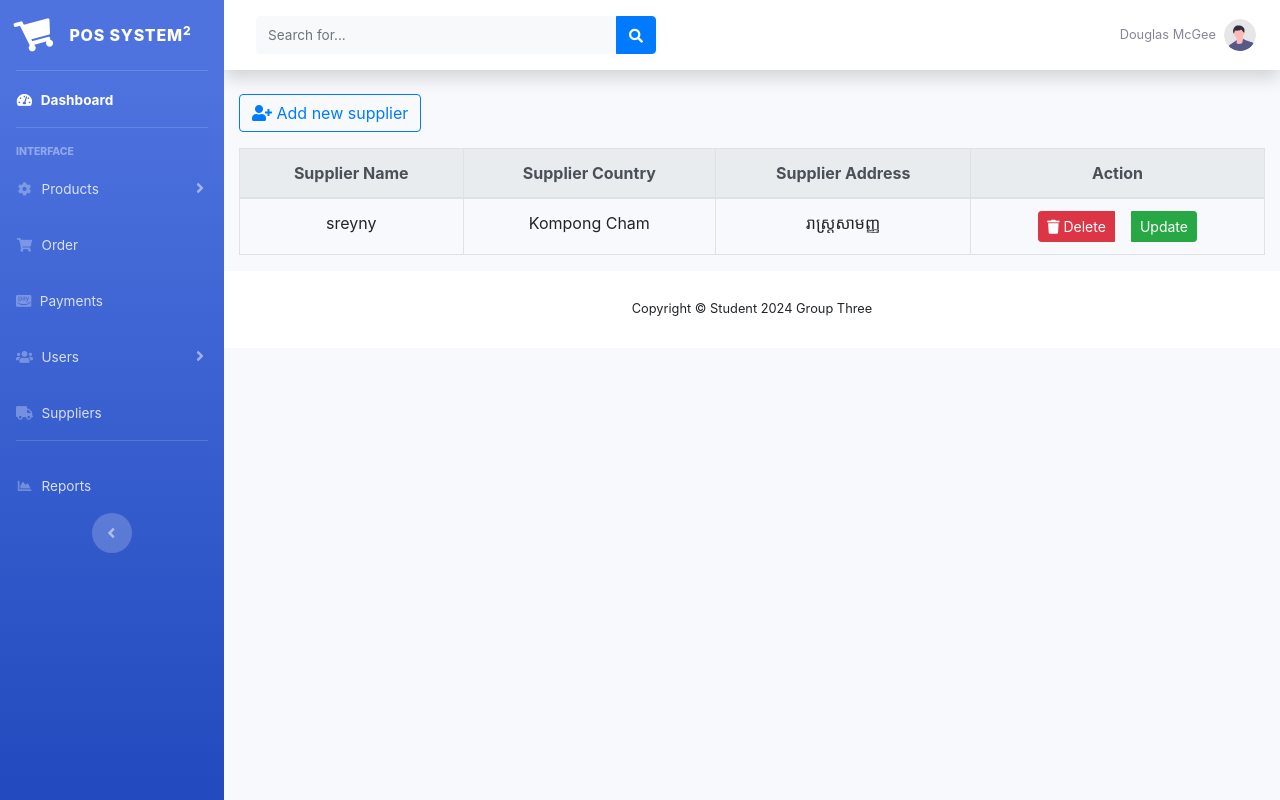
After one commit to naydany/G3-POS-SYSTEM, a PHP site: page /suppliers in a window 1280 px wide. The commit adds this page. Run offline with PHP 8.4, Linux system fonts and the light colour scheme; some libraries are stand-ins or nearby versions.

```diff
--- /dev/null
+++ b/controllers/suppliers/supplier.controller.php
@@ -0,0 +1,2 @@
+<?php
+require 'views/suppliers/supplier.view.php';
--- a/layouts/navbar.php
+++ b/layouts/navbar.php
@@ -73,6 +73,11 @@
          </div>
      </li>
 
+     <li class="nav-item">
+         <a class="nav-link" href="/suppliers">
+         <i class="	fas fa-truck"></i>
+             <span>Suppliers</span></a>
+     </li>
      <!-- Divider -->
      <hr class="sidebar-divider d-none d-md-block">
 
--- a/router.php
+++ b/router.php
@@ -27,6 +27,7 @@ $routes = [
 
     '/form_create' => 'controllers/items/create_item.controller.php',
     '/edit_item' => 'controllers/items/edit_item.controller.php',
+    '/suppliers' => 'controllers/suppliers/supplier.controller.php',
 
 
 ];
--- /dev/null
+++ b/views/suppliers/supplier.view.php
@@ -0,0 +1,47 @@
+<!DOCTYPE html>
+<html lang="en">
+
+<head>
+    <meta charset="UTF-8">
+    <meta name="viewport" content="width=device-width, initial-scale=1, shrink-to-fit=no">
+    <link rel="stylesheet" href="https://stackpath.bootstrapcdn.com/bootstrap/4.3.1/css/bootstrap.min.css">
+    <link rel="stylesheet" href="https://cdnjs.cloudflare.com/ajax/libs/font-awesome/5.15.2/css/all.min.css">
+    <title>order</title>
+</head>
+
+<body>
+    <div class="container mt-4">
+        <a href="/suppliers" class="btn btn-outline-primary"> <i class="fas fa-user-plus"></i> Add new supplier</a>
+    </div>
+    <div class="container mt-3">
+        <table class="table table-bordered text-center mt-2 rounded">
+            <thead class="text-secondary thead-light">
+                <tr>
+                    <th>Supplier Name</th>
+                    <th>Supplier Country</th>
+                    <th>Supplier Address</th>
+                    <th>Action</th>
+                </tr>
+            </thead>
+            <tbody>
+                <tr>
+                    <td>sreyny</td>
+                    <td>Kompong Cham</td>
+                    <td>រាស្រ្តសាមញ្ញ</td>
+                    <td>
+                        <div class="btn-group">
+                            <button class="btn btn-sm btn-danger"><i class="fas fa-trash"></i> Delete</button>
+                            <button class="btn btn-sm btn-success ml-3">Update</button>
+                        </div>
+                    </td>
+                </tr>
+            </tbody>
+        </table>
+    </div>
+
+    <script src="https://code.jquery.com/jquery-3.3.1.slim.min.js"></script>
+    <script src="https://cdnjs.cloudflare.com/ajax/libs/popper.js/1.14.7/umd/popper.min.js"></script>
+    <script src="https://stackpath.bootstrapcdn.com/bootstrap/4.3.1/js/bootstrap.min.js"></script>
+</body>
+
+</html>
```
